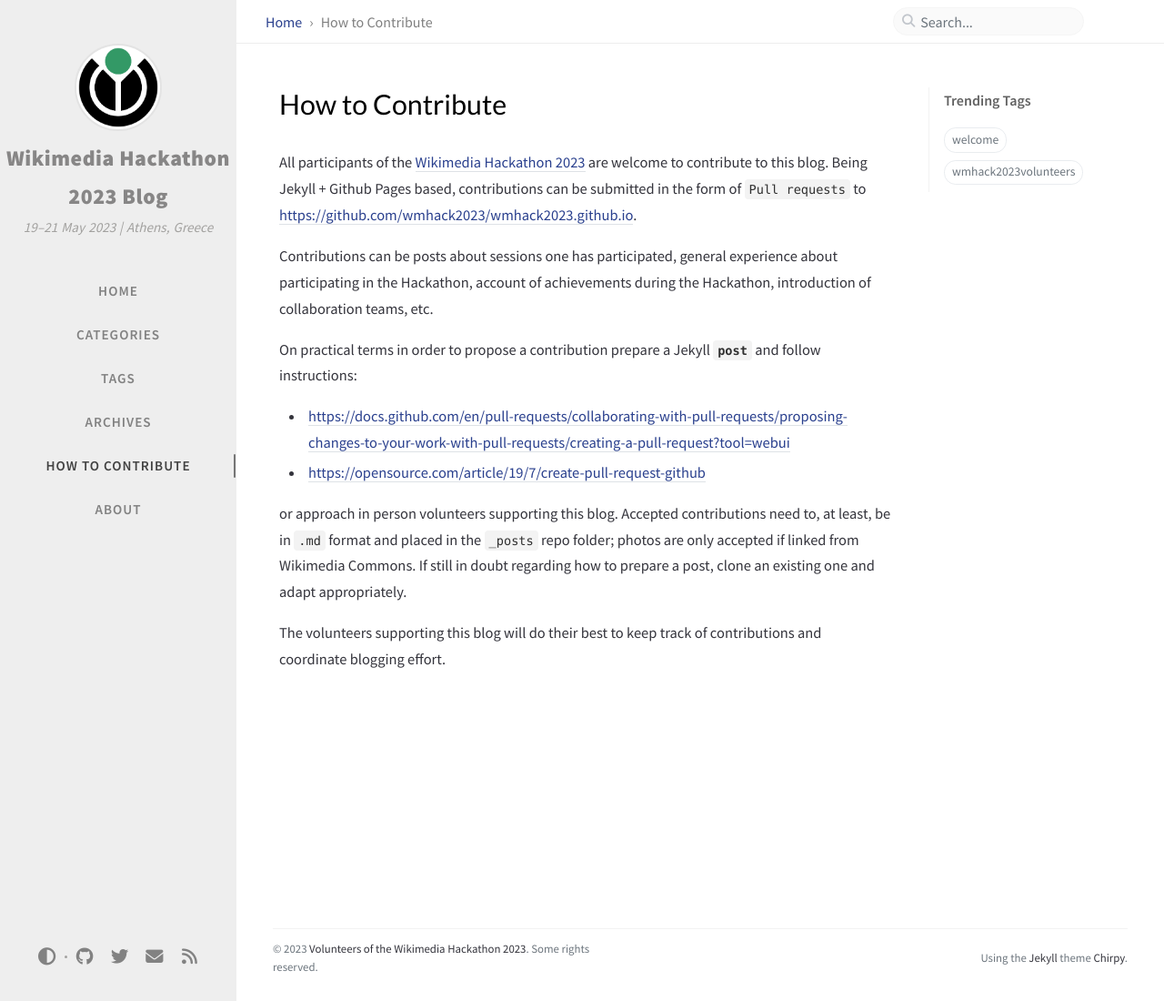
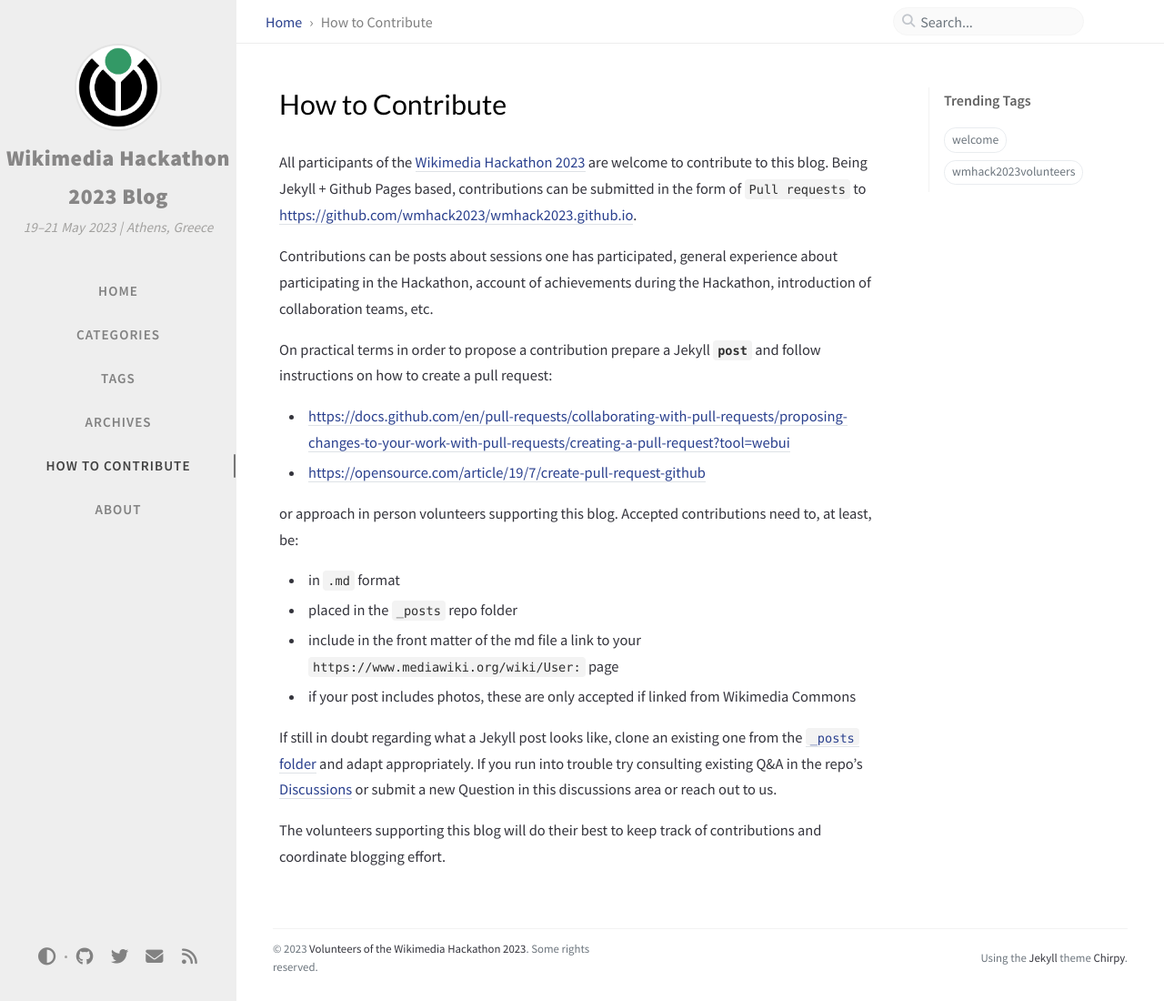
Before and after one commit to wmhack2023/wmhack2023.github.io, a Jekyll site: the page built from _tabs/contribute.md, in a window 1280 px wide and 1100 px high. Shown: the whole window at 91% size. Built offline with Jekyll 4.4.1, drawn with Linux system fonts in a browser that asks for light colours; comment, search, counter and statistics services are not loaded.

Commit message:
Updated How to Contribute side tab

```diff
--- a/_tabs/contribute.md
+++ b/_tabs/contribute.md
@@ -9,10 +9,16 @@
 
 Contributions can be posts about sessions one has participated, general experience about participating in the Hackathon, account of achievements during the Hackathon, introduction of collaboration teams, etc.
 
-On practical terms in order to propose a contribution prepare a Jekyll **`post`** and follow instructions:
+On practical terms in order to propose a contribution prepare a Jekyll **`post`** and follow instructions on how to create a pull request:
 + [https://docs.github.com/en/pull-requests/collaborating-with-pull-requests/proposing-changes-to-your-work-with-pull-requests/creating-a-pull-request?tool=webui](https://docs.github.com/en/pull-requests/collaborating-with-pull-requests/proposing-changes-to-your-work-with-pull-requests/creating-a-pull-request?tool=webui){:target="_blank"}
 + [https://opensource.com/article/19/7/create-pull-request-github](https://opensource.com/article/19/7/create-pull-request-github){:target="_blank"}
 
-or approach in person volunteers supporting this blog. Accepted contributions need to, at least, be in `.md` format and placed in the `_posts` repo folder; photos are only accepted if linked from Wikimedia Commons. If still in doubt regarding how to prepare a post, clone an existing one and adapt appropriately.
+or approach in person volunteers supporting this blog. Accepted contributions need to, at least, be:
++ in `.md` format
++ placed in the `_posts` repo folder
++ include in the front matter of the md file a link to your `https://www.mediawiki.org/wiki/User:` page
++ if your post includes photos, these are only accepted if linked from Wikimedia Commons
+
+If still in doubt regarding what a Jekyll post looks like, clone an existing one from the [`_posts` folder](https://github.com/wmhack2023/wmhack2023.github.io/tree/main/_posts){:target="_blank"} and adapt appropriately. If you run into trouble try consulting existing Q&A in the repo's [Discussions](https://github.com/wmhack2023/wmhack2023.github.io/discussions){:target="_blank"} or submit a new Question in this discussions area or reach out to us.
 
 The volunteers supporting this blog will do their best to keep track of contributions and coordinate blogging effort.
```
